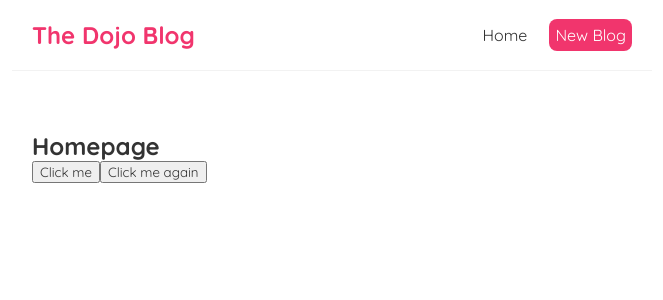
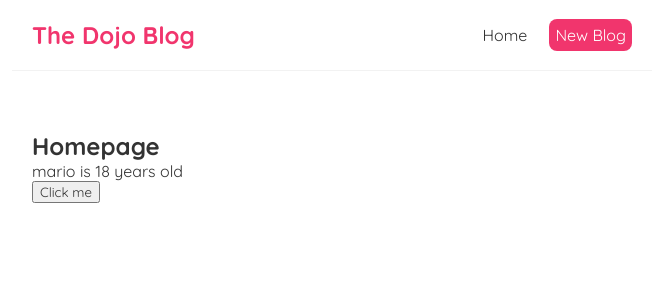
Before and after one commit to muhammadsalam/react-work, a React (Create React App) app: page / in a window 1280 px wide. Shown: the top 300 px of the page, without its empty margins (308-971 px from the left). Built offline with nearby package versions, Linux system fonts and the light colour scheme.

Commit message:
#8 Using State (useState hook) в комментариях указал как оно работает

```diff
--- a/src/components/Home.js
+++ b/src/components/Home.js
@@ -1,18 +1,29 @@
+import { useState } from 'react';
+
 function Home() {
 
+    // Что такое useState ?
+    // Это возможность ререндеринга компонента
+    // например, если менять значение переменной, то в компоненте оно не будет меняться, а просто останется старым. Для этого используют ререндеринг компонента, чтобы можно было видеть новые значения.
+
+    // ps. Angular позволяет делать это автоматически, без постороннего.
+
+    const [name, setName] = useState('mario');
+
+    // const [1, 2] - вместо 1 - название переменной, а вместо 2 - название функции, которая позволяет изменять эту переменную
+
+    const [age, setAge] = useState(18);
+
     const handleClick = () => {
-        console.log("hello ninjas");
-    };
-
-    const handleClickAgain = (name, e) => {
-        console.log('Hello ' + name, e.target);
+        setName('Luigi');
+        setAge('30');
     };
 
     return (
         <div className="home">
             <h2>Homepage</h2>
+            <p>{name} is {age} years old</p>
             <button onClick={handleClick}>Click me</button>
-            <button onClick={(e) => handleClickAgain('Mario', e)}>Click me again</button>
         </div>
     );
 }
```
